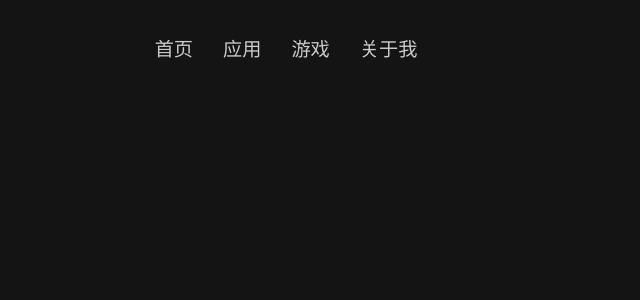
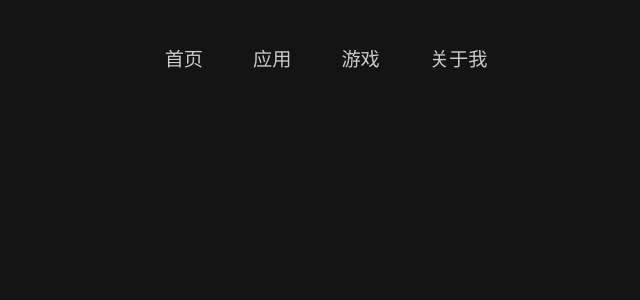
Before and after one commit to first-code6/myblog.github.io, a React (Vite) app: page / in a window 1280 px wide. Shown: the top 300 px of the page, without its empty margins (314-954 px from the left). Built offline with nearby package versions, Linux system fonts and the light colour scheme.

Commit message:
Tag改为flex对齐

```diff
--- a/src/pages/Home/component/Tag.jsx
+++ b/src/pages/Home/component/Tag.jsx
@@ -11,8 +11,10 @@ const Tag = () => {
     <div>
         <ul
           style={{
+              display: "flex",
+              flexDirection: "row",
               listStyleType: "none",
-              padding: "0",
+              padding: 0,
           }}
         >
             {
@@ -20,7 +22,6 @@ const Tag = () => {
                 return(
                   <li
                     style={{
-                      display: "inline",
                       padding: "10px"
                     }}
                     key={item.header}
@@ -30,7 +31,6 @@ const Tag = () => {
                     >{item.header}</a> */}
                     <div
                       style={{
-                        float: "left",
                         margin: "15px",
                       }}
                       onClick={() => {
```
Also changed, not shown: 4 other files (tests, documents, lock files or other folders).
